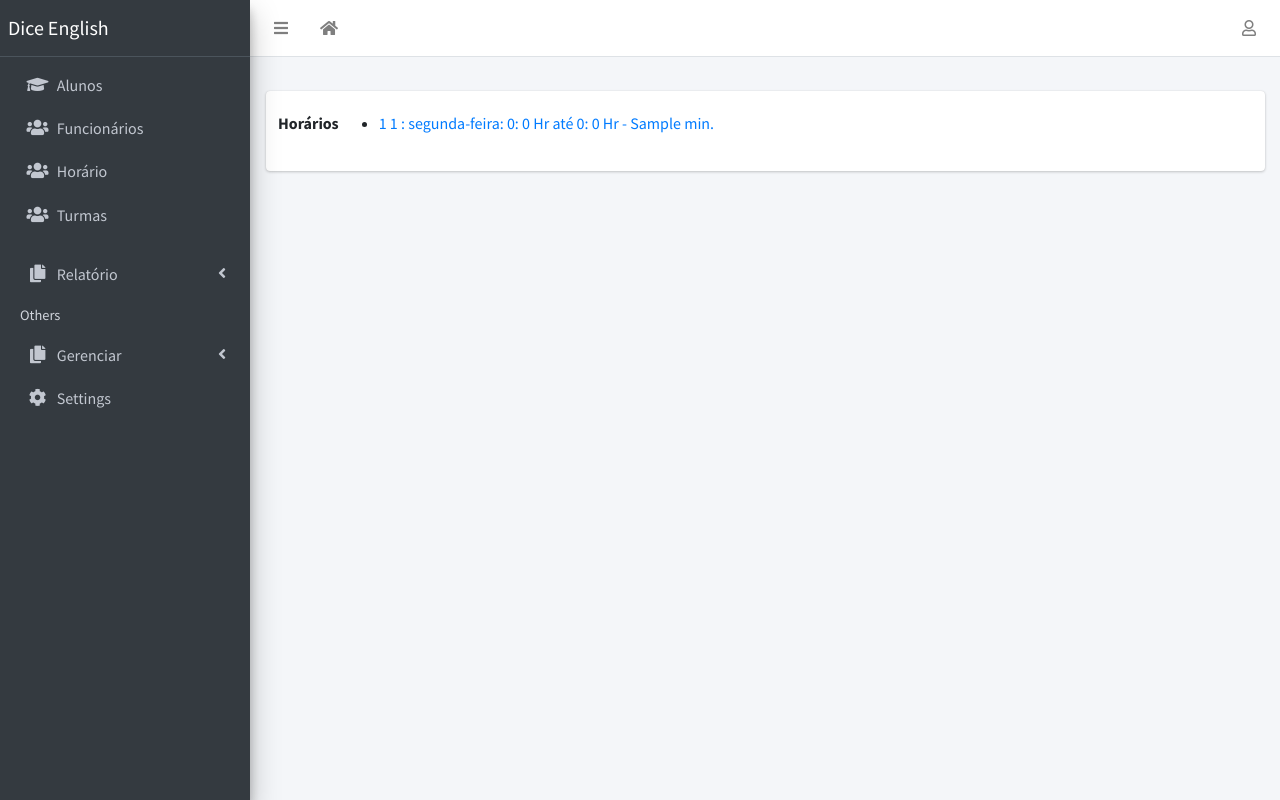
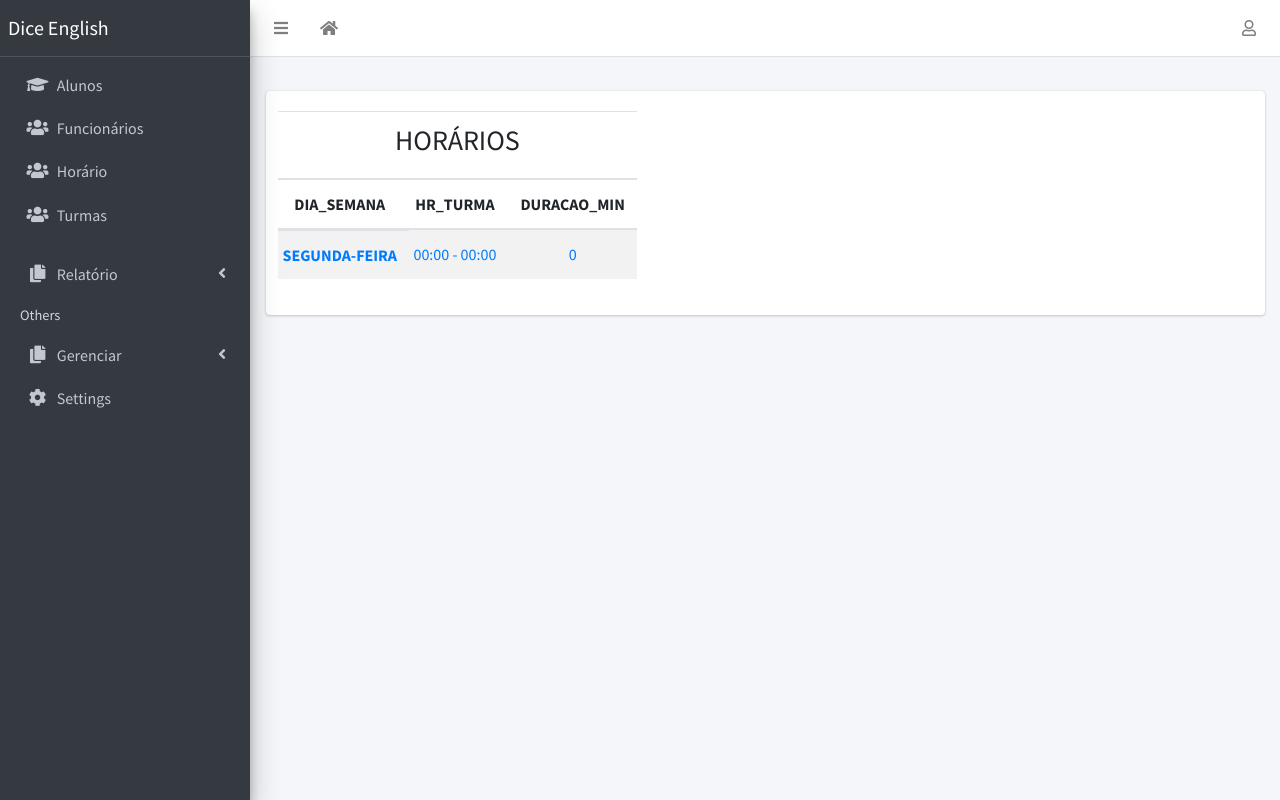
Before and after one commit to tempdeved/dice-repo-3, a Django app: template templates/horarios.html in a window 1280 px wide. Run offline with Django 4.2, Linux system fonts and the light colour scheme; the template is opened without the code that fills it: values that come from a table or form of the project are taken from there, others are empty; tables that the repository leaves empty hold one stand-in row (values such as "Sample post"); some libraries are stand-ins or nearby versions.

Commit message:
upload project

```diff
--- a/academico/models.py
+++ b/academico/models.py
@@ -169,8 +169,33 @@ class Horario(models.Model):
     # duration_travel = models.DurationField('duração', null=True, blank=True)
 
     def hr_turma(self):
-        return f'{self.hora_inicio}:{self.min_inicio} - ' \
-               f'{self.hora_fim}:{self.min_fim}'.upper()
+        return f'{self.hora_inicio.zfill(2)}:{self.min_inicio.zfill(2)} - ' \
+               f'{self.hora_fim.zfill(2)}:{self.min_fim.zfill(2)}'.upper()
+
+    def view_duracao_min(self):
+        # ini = datetime.time(int(self.hora_inicio), int(self.min_inicio), 00)
+        # fim = datetime.time(int(self.hora_fim.zfill(2)), int(self.min_fim.zfill(2)), 00)
+
+        ini = datetime.datetime(
+            datetime.datetime.now().year,
+            datetime.datetime.now().month,
+            datetime.datetime.now().day,
+            int(self.hora_inicio),
+            int(self.min_inicio),
+            00
+        )
+        fim = datetime.datetime(
+            datetime.datetime.now().year,
+            datetime.datetime.now().month,
+            datetime.datetime.now().day,
+            int(self.hora_fim.zfill(2)),
+            int(self.min_fim.zfill(2)),
+            00
+        )
+
+        delta = int((fim - ini).total_seconds() / 60)
+
+        return delta
 
     def _str_(self):
         # return f'{self.dia_semana}'.upper()
--- a/templates/alunos.html
+++ b/templates/alunos.html
@@ -30,7 +30,7 @@
         <tr>
             <th class="row"> <a href="#">  {{ aluno.nome }} </a> </th>
                 <td> <a href="#">  {{ aluno.status }} </a> </td>
-                <td> <a href="#">  {{ aluno.dat_nasc}} </a> </td>
+                <td> <a href="#">  {{ aluno.dat_nasc |date:'d-M-y'}} </a> </td>
                 <td> <a href="#">  {{ aluno.telefone1}} </a> </td>
                 <td> <a href="#">  {{ aluno.n_irmaos}} </a> </td>
                 <td> <a href="#">  {{ aluno.tel_responsavel_financeiro}} </a> </td>
@@ -51,10 +51,6 @@
     {% endfor %}
     <tbody>
     </table>
-<!--    </div>-->
-
-
-</div>
 
 
 {% endblock %}
--- a/templates/horarios.html
+++ b/templates/horarios.html
@@ -4,23 +4,39 @@
 
 <div class="row text-center">
 
-    <b> Horários</b>
+    <table class="table table-striped  table-hover table-responsive" style="text-transform:uppercase;" >
+        <thead>
+        <tr>
+            <th scope="col" colspan="12">  <h3> Horários </h3> </th>
+       </tr>
+        <tr>
+            <th scope="col">  dia_semana </th>
+            <th scope="col">  hr_turma </th>
+<!--            <th scope="col">  hora_inicio </th>-->
+<!--            <th scope="col">  min_inicio </th>-->
+<!--            <th scope="col">  hora_fim </th>-->
+<!--            <th scope="col">  min_fim </th>-->
+<!--            <th scope="col">  duracao_min </th>-->
+            <th scope="col">  duracao_min </th>
+        </tr>
+        </thead>
+        <tbody>
+    {% for horario in horarios %}
+        <tr>
+            <th class="row"> <a href="#">  {{ horario.dia_semana }} </a> </th>
+                <td> <a href="#">  {{ horario.hr_turma }} </a> </td>
+<!--                <td> <a href="#">  {{ horario.hora_inicio }} </a> </td>-->
+<!--                <td> <a href="#">  {{ horario.min_inicio}} </a> </td>-->
+<!--                <td> <a href="#">  {{ horario.hora_fim}} </a> </td>-->
+<!--                <td> <a href="#">  {{ horario.min_fim}} </a> </td>-->
+<!--                <td> <a href="#">  {{ horario.duracao_min}} </a> </td>-->
+                <td> <a href="#">  {{ horario.view_duracao_min}} </a> </td>
+        </tr>
+    {% endfor %}
+    <tbody>
+    </table>
 
-    <ul>
-        {% for horario in horarios %}
-            <li>
-                <a href="{% url 'horario-update-form' horario.id %}">{{ horario.id }}
-                    {{ horario.id }} :
-                    {{ horario.dia_semana }}:
-                    {{ horario.hora_inicio | get_digit:"4" }}:
-                    {{ horario.min_inicio }} Hr até
-                    {{ horario.hora_fim }}:
-                    {{ horario.min_fim }} Hr -
-                    {{ horario.duracao_min }} min.
-                </a>
-            </li>
-        {% endfor %}
-    </ul>
+
 
 </div>
 
```
